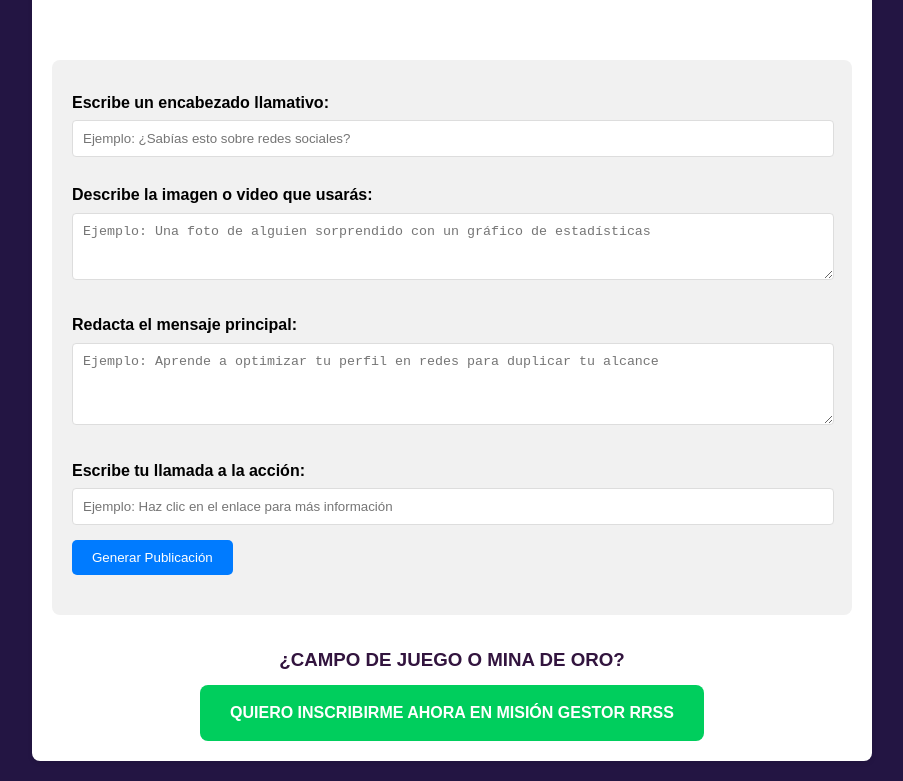
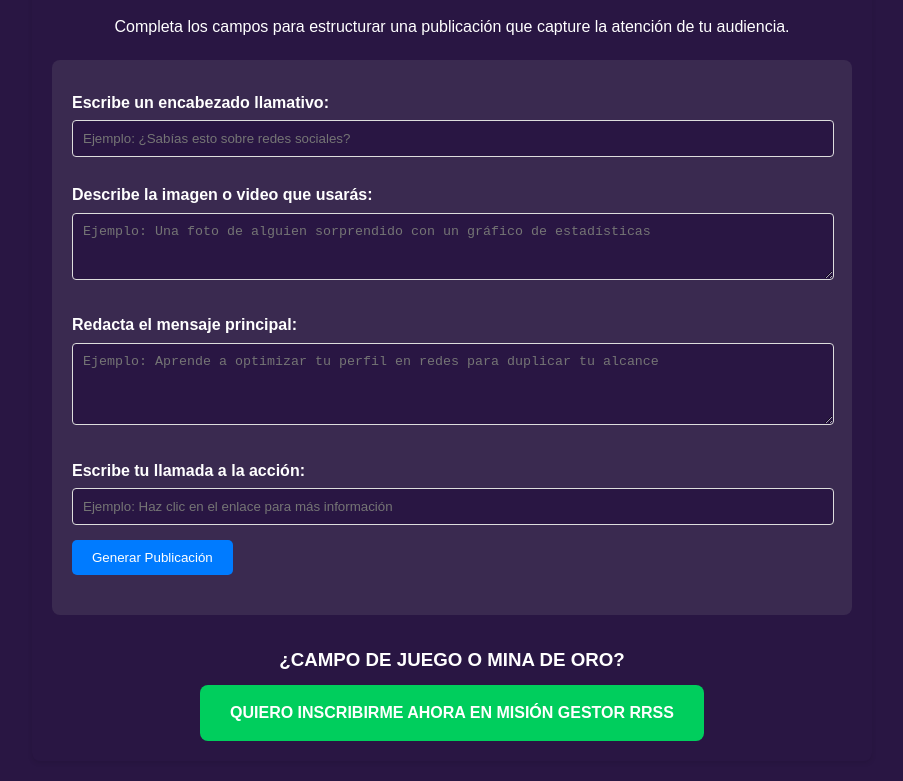
Before and after one commit to BaiMedi/captalaatencion, a plain HTML site: page index.html in a window 1280 px wide. Shown: the part 120-901 px from the top of the page, without its empty margins (188-1091 px from the left). Drawn offline with Linux system fonts and the light colour scheme.

Commit message:
Update index.html

```diff
--- a/index.html
+++ b/index.html
@@ -10,15 +10,17 @@
       line-height: 1.6;
       margin: 0;
       padding: 0;
-      background-color: #231543;
+      background-color: #291643;
+      color: #FFFFFF;
     }
     .container {
       max-width: 800px;
       margin: 20px auto;
       padding: 20px;
-      background: #fff;
+      background: #291643;
       border-radius: 8px;
       box-shadow: 0 2px 5px rgba(0, 0, 0, 0.1);
+      color: #FFFFFF;
     }
     h1 {
       color: #FFFFFF;
@@ -29,7 +31,7 @@
       text-align: center;
     }
     .form-tool {
-      background: #f1f1f1;
+      background: #3a2a50;
       padding: 20px;
       border-radius: 8px;
       margin: 20px 0;
@@ -38,6 +40,7 @@
       font-weight: bold;
       display: block;
       margin-top: 10px;
+      color: #FFFFFF;
     }
     input, textarea {
       width: calc(100% - 20px);
@@ -46,6 +49,8 @@
       margin-bottom: 15px;
       border: 1px solid #ddd;
       border-radius: 4px;
+      background-color: #291643;
+      color: #FFFFFF;
     }
     button {
       display: inline-block;
@@ -64,7 +69,7 @@
       margin-top: 30px;
     }
     .cta h3 {
-      color: #32143E;
+      color: #FFFFFF;
       margin-bottom: 10px;
     }
     .cta a {
@@ -82,7 +87,7 @@
     .result {
       margin-top: 20px;
       font-size: 16px;
-      color: #444;
+      color: #FFFFFF;
     }
   </style>
 </head>
```
